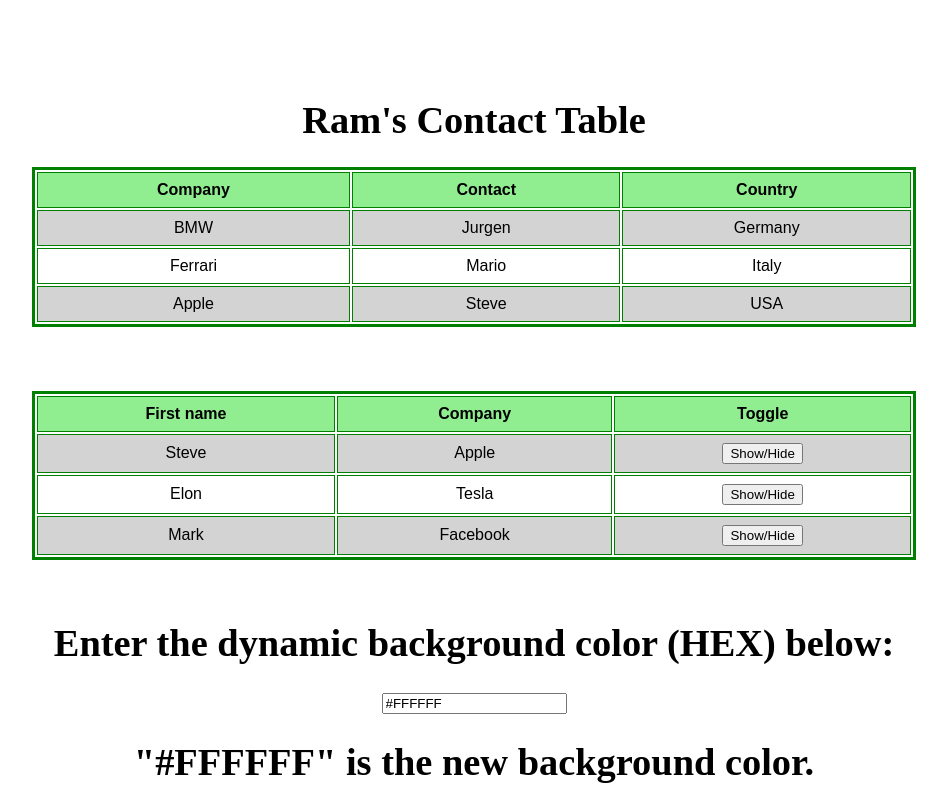
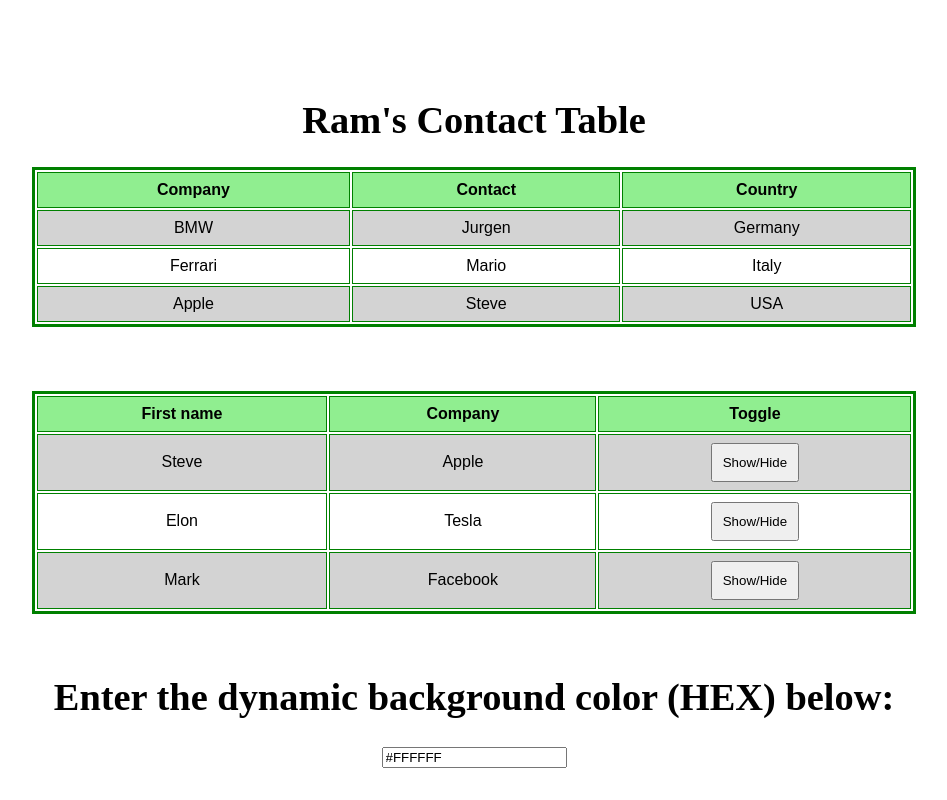
Before and after one commit to ram20031989/first-angular-app, an Angular app: page / in a window 1280 px wide. Shown: the top 800 px of the page, without its empty margins (166-1113 px from the left). Built offline with nearby package versions, Linux system fonts and the light colour scheme.

Commit message:
Event emitter changes

```diff
--- a/src/app/app.module.ts
+++ b/src/app/app.module.ts
@@ -6,12 +6,14 @@
 import { AppComponent } from './app.component';
 import { MyappComponent } from './myapp/myapp.component';
 import { HighlightDirective } from './highlight.directive';
+import { CbComponent } from './cb/cb.component';
 
 @NgModule({
   declarations: [
     AppComponent,
     MyappComponent,
-    HighlightDirective
+    HighlightDirective,
+    CbComponent
   ],
   imports: [
     BrowserModule,
--- /dev/null
+++ b/src/app/cb/cb.component.html
@@ -0,0 +1,16 @@
+<style>
+    td,
+    th {
+        border: 1px solid green;
+        text-align: center;
+        padding: 8px;
+    }
+
+    button {
+        padding: 10px;
+    }
+</style>
+
+<div class="center">
+    <button (click)="changeBg()">{{buttonname}}</button>
+</div>
--- /dev/null
+++ b/src/app/cb/cb.component.ts
@@ -0,0 +1,46 @@
+import { Component, ElementRef, Renderer2, EventEmitter, Output } from '@angular/core';
+
+@Component({
+  selector: 'app-cb',
+  templateUrl: './cb.component.html',
+  styleUrls: ['./cb.component.css']
+})
+export class CbComponent {
+
+  body = this.el.nativeElement.ownerDocument.body;
+
+  activateColor = 'white';
+
+  @Output()
+  colorChange = new EventEmitter<string>();
+  // EventEmitter is for child parent communication
+
+  buttonname = 'Change Background';
+
+  constructor(private renderer: Renderer2, private el: ElementRef) { }
+
+  changeBg() {
+
+    // this.body.nativeElement.style.background = 'lightblue';
+
+    // this
+    // .renderer
+    // .selectRootElement('body')
+    // .style
+    // .background = 'lightblue';
+    // Erases innerHTML
+
+    this.colorChange.emit(this.activateColor);
+
+    this.activateColor === 'white'
+      ? this.activateColor = 'lightblue'
+      : this.activateColor = 'white'
+
+    this.renderer.setStyle(
+      this.body,
+      'background',
+      this.activateColor
+    )
+
+  }
+}
--- a/src/app/myapp/myapp.component.html
+++ b/src/app/myapp/myapp.component.html
@@ -4,6 +4,10 @@
         border: 1px solid green;
         text-align: center;
         padding: 8px;
+    }
+
+    button {
+        padding: 10px;
     }
 </style>
 <div class="center">
@@ -75,4 +79,4 @@
     <p *ngSwitchCase="'yellow'" style="background-color:{{color}};">Selected color is yellow</p>
     <p *ngSwitchCase="'cyan'" style="background-color:{{color}};">Selected color is cyan</p>
     <p *ngSwitchDefault>No color has been selected</p>
-  </div>
+</div>
```
Also changed, not shown: src/app/cb/cb.component.css (added), src/app/myapp/myapp.component.ts (line endings or trailing spaces), 1 other file (tests, documents, lock files or other folders).
